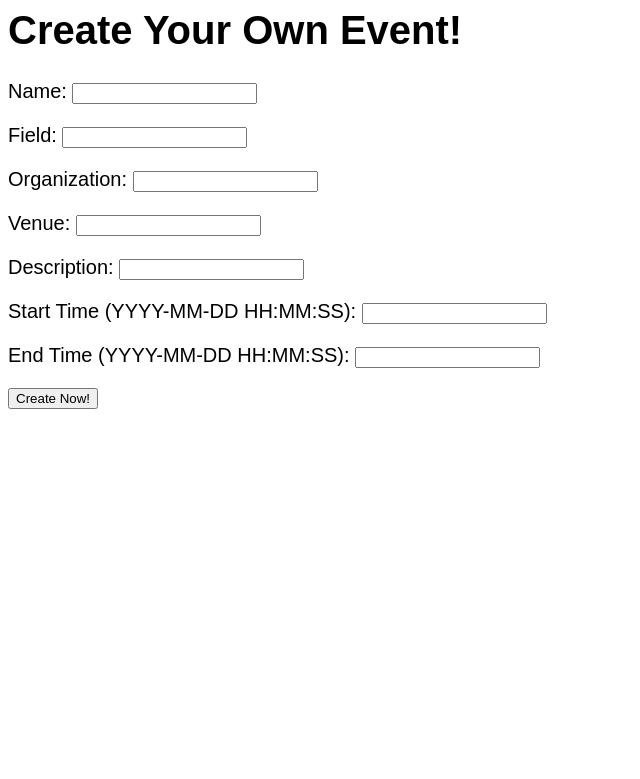
After one commit to williamzhu0404/databaseProject1_3, a Flask app: page /create-event in a window 1280 px wide. The commit adds this page. Shown: the top 779 px of the page, without its empty margins (0-640 px from the left). Run offline with Flask 2, Linux system fonts and the light colour scheme; parts of the project's set-up code (start-up, migrations or seed data) failed here and were passed over.

Commit message:
create event page + primitive handling of errors

```diff
--- a/app.py
+++ b/app.py
@@ -191,6 +191,53 @@ def prof_opp(pid):
 
   return render_template("prof_opp.html", opp=opp, company=company, stu_count=stu_count)
 
+@app.route('/create-event')
+def create_event():
+  return render_template("create-event.html")
+
+@app.route('/create-event-add', methods=['POST'])
+def create_event_add():
+  name = request.form['name']
+  if (name == ''):
+    print("event without name")
+    # TODO
+  print("create event add: the request", request.form)
+  start_time = request.form['start-time']
+  end_time = request.form['end-time']
+  field = request.form['field']
+  venue = request.form['venue']
+  description = request.form['description']
+  organization = request.form['organization']
+  try:
+  	vid = next(g.conn.execute('select vid from venues where name = \'' + venue + '\';'))['vid']
+  	print("vid,", vid)
+  except:
+	print("the venue is wrong")
+	# TODO
+	return redirect('/error-message/venue-is-wrong')
+
+  # insert event if does not exist
+  g.conn.execute('INSERT INTO events(name, field, vid, description, start_time, end_time) select \'%s\', \'%s\', \'%s\', \'%s\', \'%s\', \'%s\' where not exists ( select * from events where name = \'%s\' and field = \'%s\');' % (name, field, vid, description, start_time, end_time, name, field))
+
+  try:
+  	eid = next(g.conn.execute('select eid from events where name = \'' + name + '\' and field = \'' + field + '\';'))['eid']
+  	oid = next(g.conn.execute('select oid from organizations where name = \'' + organization + '\';'))['oid']
+  	print("eid and oid:", eid, oid)
+  except:
+	print("the organization is wrong")
+        # TODO
+        return redirect('/error-message/organization-is-wrong')
+
+  # insert into hosts relation
+  g.conn.execute('insert into hosts(oid, eid) values (\'%s\', %d)' % (oid, int(eid)))
+
+  return redirect('/')
+
+#temporary coping with errors
+@app.route('/error-message/<msg>')
+def error_message(msg):
+  return render_template("error-message.html", msg=msg)
+
 if __name__ == "__main__":
   import click
 
--- /dev/null
+++ b/templates/create-event.html
@@ -0,0 +1,27 @@
+<html>
+  <style>
+    body{
+      font-size: 15pt;
+      font-family: arial;
+    }
+  </style>
+
+
+<body>
+<h1>Create Your Own Event!</h1>
+
+<form method="POST" action="/create-event-add">
+<p>Name: <input type="text" name="name"></p>
+<p>Field: <input type="text" name="field"></p>
+<p>Organization: <input type="text" name="organization"></p>
+<p>Venue: <input type="text" name="venue"></p>
+<p>Description: <input type="text" name="description"></p>
+<p>Start Time (YYYY-MM-DD HH:MM:SS): <input type="text" name="start-time"></p>
+<p>End Time (YYYY-MM-DD HH:MM:SS): <input type="text" name="end-time"></p>
+<input type="submit" value="Create Now!">
+</form>
+
+</body>
+
+
+</html>
--- /dev/null
+++ b/templates/error-message.html
@@ -0,0 +1,2 @@
+{{msg}}
+<a href='/'>Back to Home Page</a>
--- a/templates/index.html
+++ b/templates/index.html
@@ -9,6 +9,7 @@
 
 <body>
   <h1>Campus Events</h1>
+  <a href='/create-event'><h3>Post Your Own Event</h3></a>
   <div>
     {% for event in events %}
     <div>
```
